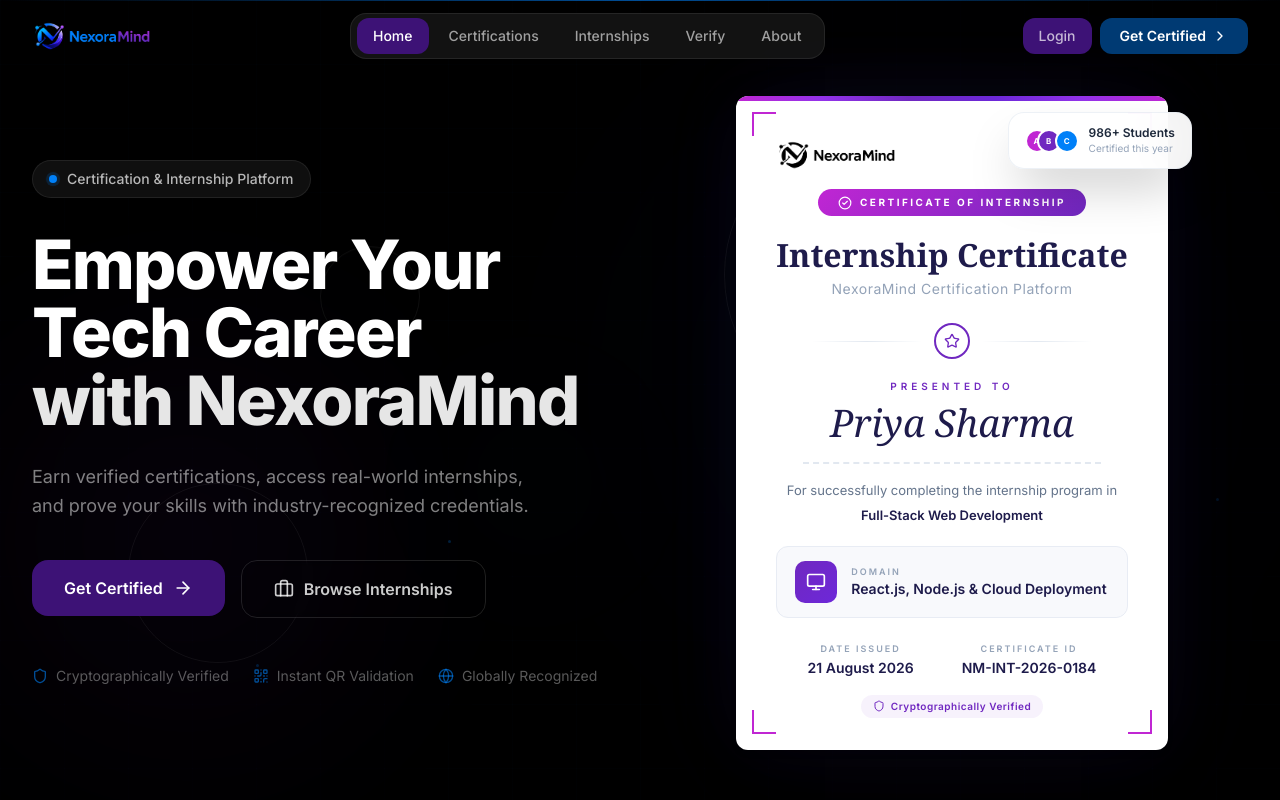
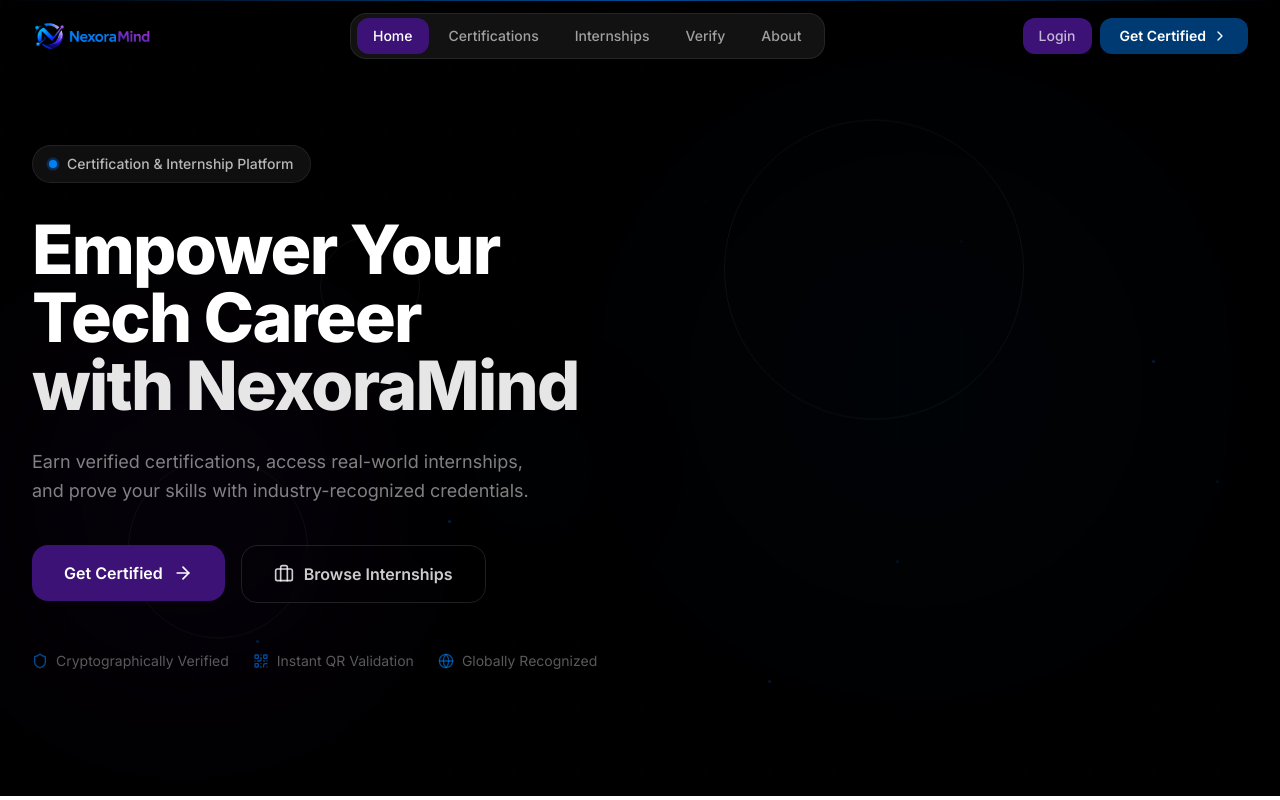
Before and after one commit to RahulEarnestroi/user-frontend-nexoramind, a React (Vite) app: page / in a window 1280 px wide. Shown: the top 800 px of the page. Built offline with nearby package versions, Linux system fonts and the light colour scheme.

Commit message:
Update LandingPage.jsx

```diff
--- a/src/pages/public/LandingPage.jsx
+++ b/src/pages/public/LandingPage.jsx
@@ -169,44 +169,6 @@
               </motion.div>
             </motion.div>
 
-            {/* Right: Premium Certificate Card */}
-            <motion.div
-              initial={{ opacity: 0, x: 80, scale: 0.92, rotateY: 8 }}
-              animate={{ opacity: 1, x: 0, scale: 1, rotateY: 0 }}
-              transition={{ duration: 1, delay: 0.4, ease: [0.22, 1, 0.36, 1] }}
-              className="hidden lg:flex justify-center items-center"
-            >
-              <div className="relative">
-                {/* Glow behind card */}
-                <div className="absolute -inset-12 bg-gradient-to-br from-[#c026d3]/12 to-[#7028C0]/8 rounded-[2rem] blur-3xl" />
-
-                {/* Floating notification */}
-
-
-                {/* Floating stats badge */}
-                <motion.div
-                  initial={{ opacity: 0, y: -20, x: 20 }}
-                  animate={{ opacity: 1, y: 0, x: 0 }}
-                  transition={{ delay: 1.5, duration: 0.6 }}
-                  className="absolute -right-6 top-4 z-20 flex items-center gap-2.5 px-4 py-3 bg-white/95 backdrop-blur-xl border border-slate-200/60 rounded-2xl shadow-2xl"
-                >
-                  <div className="flex -space-x-1.5">
-                    {['bg-[#c026d3]', 'bg-[#7028C0]', 'bg-[#0080F8]'].map((bg, i) => (
-                      <div key={i} className={`w-6 h-6 ${bg} rounded-full border-2 border-white flex items-center justify-center`}>
-                        <span className="text-[8px] text-white font-bold">{['A', 'B', 'C'][i]}</span>
-                      </div>
-                    ))}
-                  </div>
-                  <div>
-                    <p className="text-slate-800 text-xs font-semibold">986+ Students</p>
-                    <p className="text-slate-400 text-[10px]">Certified this year</p>
-                  </div>
-                </motion.div>
-
-                {/* Certificate card */}
-                <PremiumCertificate />
-              </div>
-            </motion.div>
           </div>
         </div>
 
```
